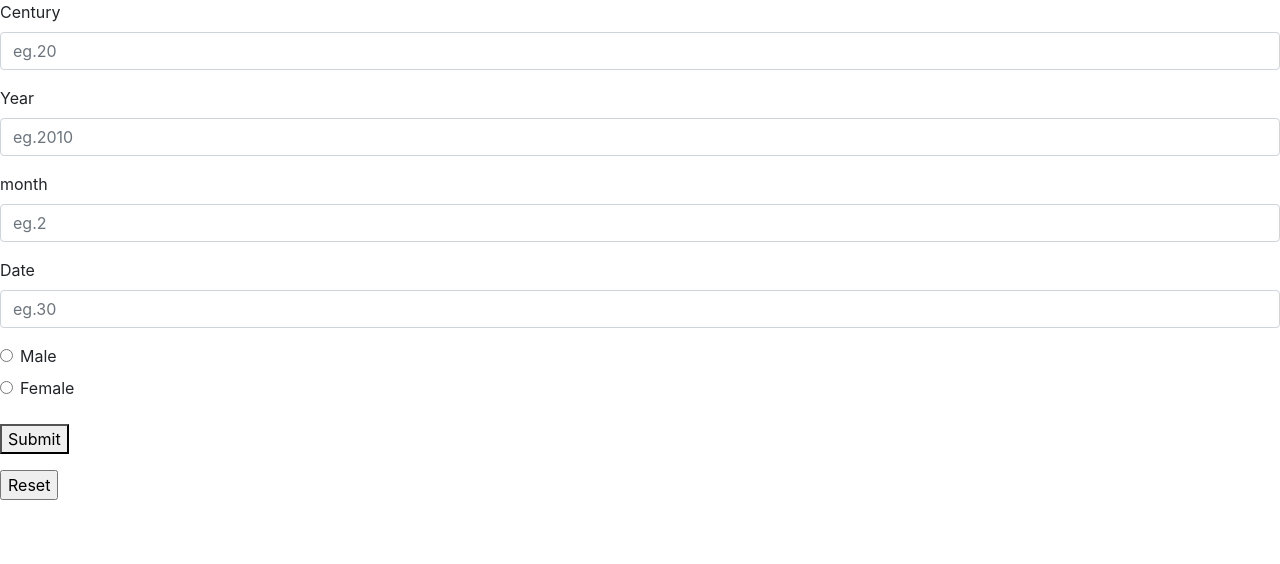
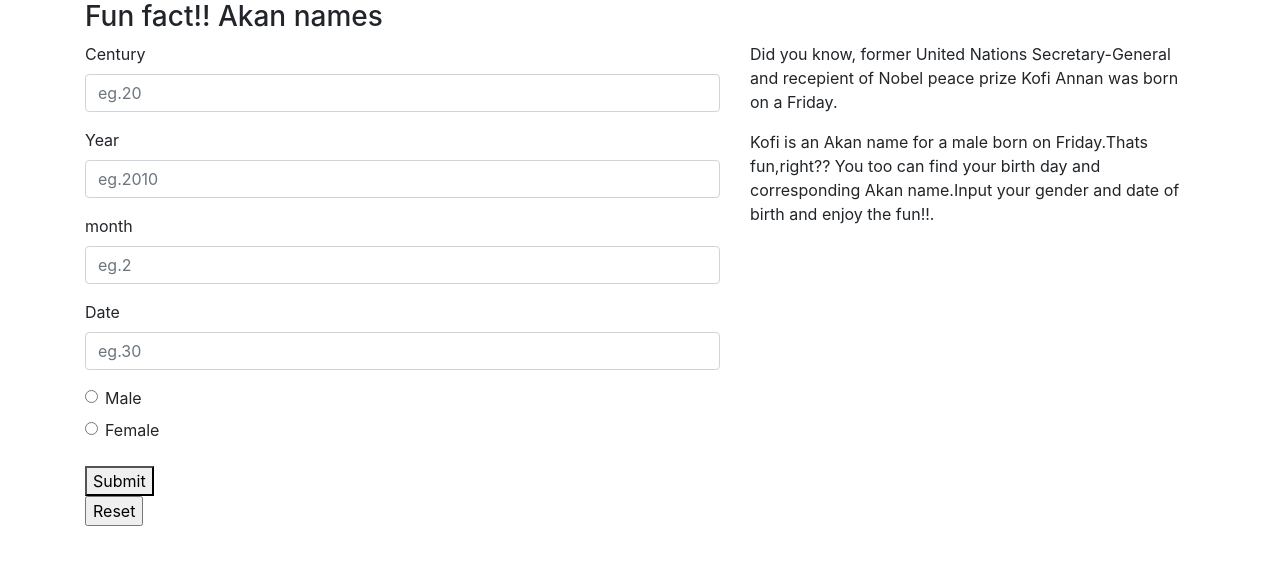
Before and after one commit to Ndundiro/Name-generator, a plain HTML site: page index.html in a window 1280 px wide. Drawn offline with Linux system fonts and the light colour scheme.

Commit message:
Add some ifo to the landing page

```diff
--- a/index.html
+++ b/index.html
@@ -8,9 +8,15 @@
     <meta name="viewport" content="width=device-width, initial-scale=1">
     <link rel="stylesheet" href="">
     <link rel="stylesheet" href="css/bootstrap.css" type="text/css">
+    <link rel="stylesheet" href="style.css" type="text/css">
 </head>
 
 <body>
+    <div class="container">
+        <h3>Fun fact!! Akan names</h3>
+        <div class="row">
+
+            <div class="col-md-7">
                 <form>
                     <div class="form-group">
                         <label for="Century">Century</label>
@@ -40,15 +46,28 @@
                     <div>
                         <button onclick="result();">Submit</button>
 
-            <!-- <label for="submit" action="clear"></label> -->
+
+                    </div>
+                    <input type="reset">
+                </form>
+            </div>
+            <div class="col-md-5">
+                <p>Did you know, former United Nations Secretary-General and recepient of Nobel peace prize Kofi Annan
+                    was born on a Friday.</p>
+                <p>Kofi is an Akan name for a male born on Friday.Thats fun,right?? You too can find your birth day and
+                    corresponding Akan name.Input your gender and date of birth and enjoy the fun!!.</p>
+                    <div class="row output">
+                            <p id="result"></p>
+
+                        </div>
             </div>
 
-        <p id="result">
 
-        </p>
-    </form>
 
-    <input type="reset">
+        </div>
+
+    </div>
 </body>
-<script src="script.js" ></script>
+<script src="script.js"></script>
+
 </html>
```
Lines whose indentation alone changed are shown as unchanged.
